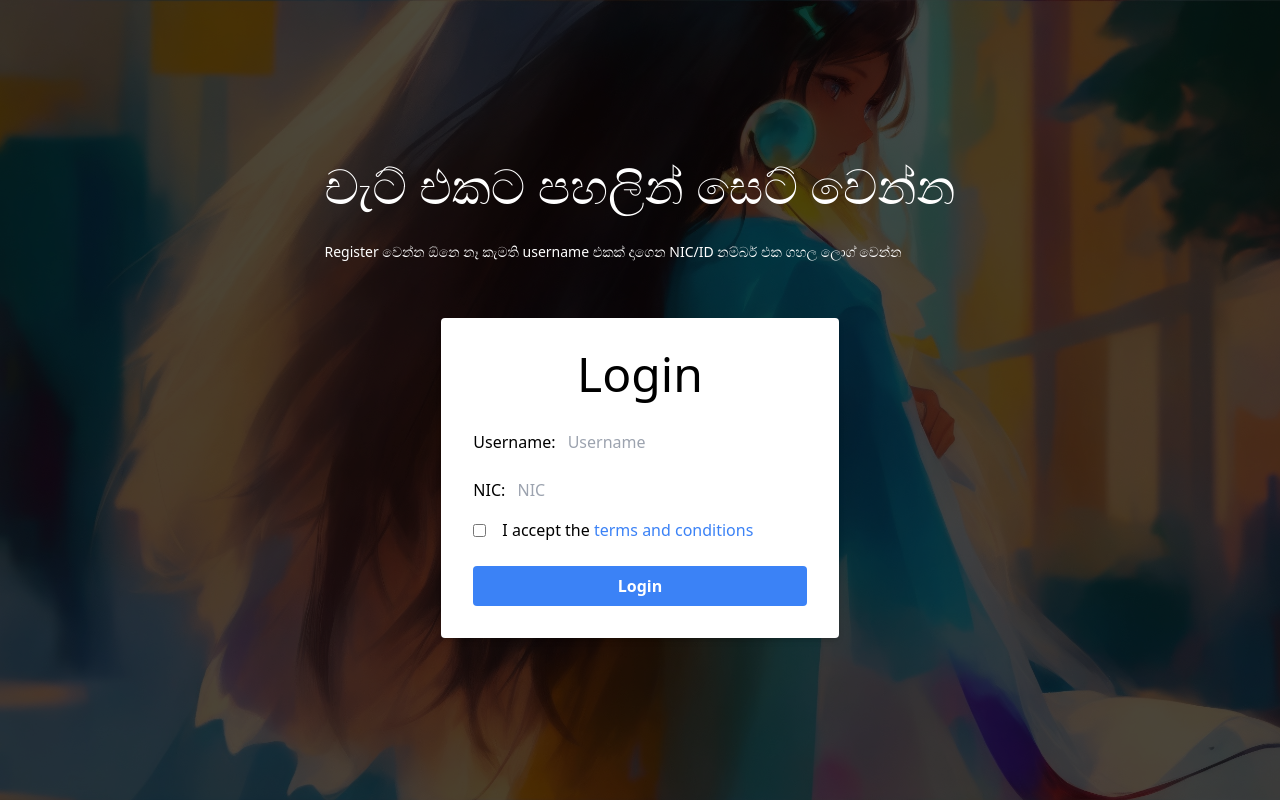
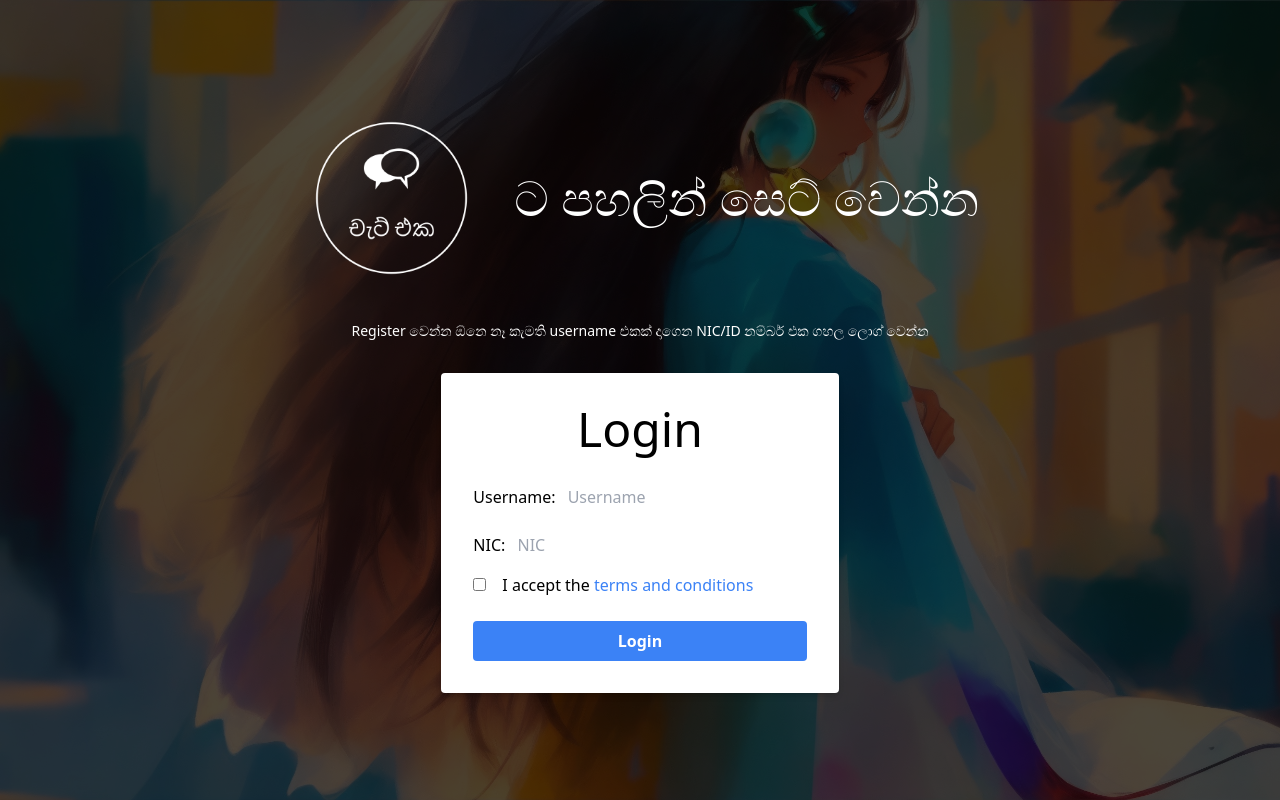
Before and after one commit to TechDinith/chat-eka, a React (Create React App) app: page / in a window 1280 px wide. Shown: the top 800 px of the page. Built offline with nearby package versions, Linux system fonts and the light colour scheme; no server answers; the database is empty.

Commit message:
private message bug fixed

```diff
--- /dev/null
+++ b/index.d.ts
@@ -0,0 +1 @@
+declare module "*.png";
--- a/src/App.tsx
+++ b/src/App.tsx
@@ -48,6 +48,27 @@ const App: React.FC = () => {
       unsubscribe();
     };
   };
+
+  // Listen for changes to the loggedInUser and update it with data from Firestore
+  useEffect(() => {
+    if (loggedInUser) {
+      const userDocRef = doc(firestore, "activeUsers", loggedInUser.docId);
+      const unsubscribe = onSnapshot(userDocRef, (docSnapshot) => {
+        if (docSnapshot.exists()) {
+          const updatedUserData = docSnapshot.data() as User;
+
+          setLoggedInUser({
+            ...loggedInUser,
+            ...updatedUserData,
+          });
+        }
+      });
+
+      return () => {
+        unsubscribe();
+      };
+    }
+  }, []);
 
   const handleLogin = async (username: string, nic: string) => {
     const birthYear = extractBirthYear(nic);
@@ -151,27 +172,6 @@ const App: React.FC = () => {
     }
   }, []);
 
-  // Listen for changes to the loggedInUser and update it with data from Firestore
-  useEffect(() => {
-    if (loggedInUser) {
-      const userDocRef = doc(firestore, "activeUsers", loggedInUser.docId);
-      const unsubscribe = onSnapshot(userDocRef, (docSnapshot) => {
-        if (docSnapshot.exists()) {
-          const updatedUserData = docSnapshot.data() as User;
-
-          setLoggedInUser({
-            ...loggedInUser,
-            ...updatedUserData,
-          });
-        }
-      });
-
-      return () => {
-        unsubscribe();
-      };
-    }
-  }, []);
-
   return (
     <div id="App">
       {loggedInUser ? (
--- a/src/components/ChatRoom.tsx
+++ b/src/components/ChatRoom.tsx
@@ -85,6 +85,24 @@ const ChatRoom: React.FC<ChatRoomProps> = ({
       }
     }
   };
+
+  useEffect(() => {
+    // Listen for changes in the logged-in user's data
+    const userDocRef = doc(firestore, "activeUsers", user.docId);
+    const unsubscribe = onSnapshot(userDocRef, (docSnapshot) => {
+      if (docSnapshot.exists()) {
+        const updatedUserData = docSnapshot.data() as User;
+        setLoggedInUser({
+          ...user,
+          ...updatedUserData,
+        });
+      }
+    });
+
+    return () => {
+      unsubscribe();
+    };
+  }, [selectedUser, activeUsers]);
 
   useEffect(() => {
     if (user) {
--- a/src/components/LoginForm.tsx
+++ b/src/components/LoginForm.tsx
@@ -1,4 +1,5 @@
 import React, { useState } from "react";
+import logo from "../assets/images/logo.png";
 
 interface LoginFormProps {
   onLogin: (username: string, nic: string) => void;
@@ -20,13 +21,20 @@ const LoginForm: React.FC<LoginFormProps> = ({ onLogin }) => {
   };
 
   return (
-    <div className="bg-black text-white bg-opacity-70 flex flex-col gap-6 items-center justify-center min-h-screen">
+    <div className="bg-black text-white bg-opacity-70 flex flex-col items-center justify-center min-h-screen">
       <div className="flex flex-col justify-center">
-        <h2 className="text-5xl mb-4 m-4">චැට් එකට පහලින් සෙට් වෙන්න</h2>
-        <p className="text-sm mb-4 m-4">
-          Register වෙන්න ඕනෙ නෑ කැමති username එකක් දාගෙන NIC/ID නම්බර් එක ගහල
-          ලොග් වෙන්න
-        </p>
+        <div className="flex justify-center items-center">
+          <div className="md:w-1/6 w-1/3">
+            <img src={logo} className="w-full h-full " alt="Logo" />
+          </div>
+          <h2 className="md:text-5xl text-3xl mb-4 m-4">ට පහලින් සෙට් වෙන්න</h2>
+        </div>
+        <div className="flex justify-center items-center">
+          <p className="text-sm mb-4 m-4">
+            Register වෙන්න ඕනෙ නෑ කැමති username එකක් දාගෙන NIC/ID නම්බර් එක ගහල
+            ලොග් වෙන්න
+          </p>
+        </div>
       </div>
       <form
         onSubmit={handleSubmit}
```
Also changed, not shown: src/components/PrivateMessage.tsx (+0 -15 lines), tsconfig.json (+2 -8 lines), src/assets/images/logo.png (added).
